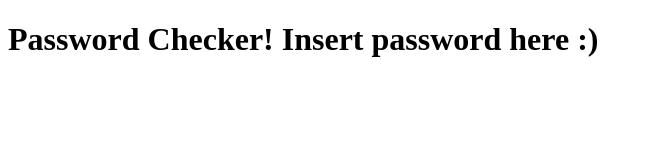
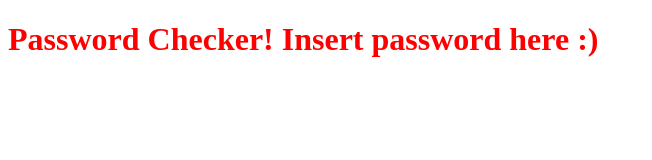
Before and after one commit to EmilyMenken/PairProgramming5, a plain HTML site: page index.html in a window 1280 px wide. Shown: the whole page, without its empty margins (0-652 px from the left). Drawn offline with Linux system fonts and the light colour scheme.

Commit message:
css file added, made h1 red to ensure it was linked

```diff
--- a/index.html
+++ b/index.html
@@ -4,6 +4,8 @@
     <meta charset="UTF-8">
     <meta name="viewport" content="width=device-width, initial-scale=1.0">
     <title>PP5 Password Checker</title>
+
+    <link rel="stylesheet" href="styles/passwordChecker.css">
 
 <!--Code authors Xalli Bell and Emily Menken-->
 
@@ -18,7 +20,12 @@
 
 <!--Button labeled "Check Password"-->
 
-<!--Display results-->
+<!--Display results in a <div> or <p>-->
+
+
+
+
+
 
 </body>
 </html>
--- /dev/null
+++ b/styles/passwordChecker.css
@@ -0,0 +1,3 @@
+h1{
+    color:red;
+}
```
